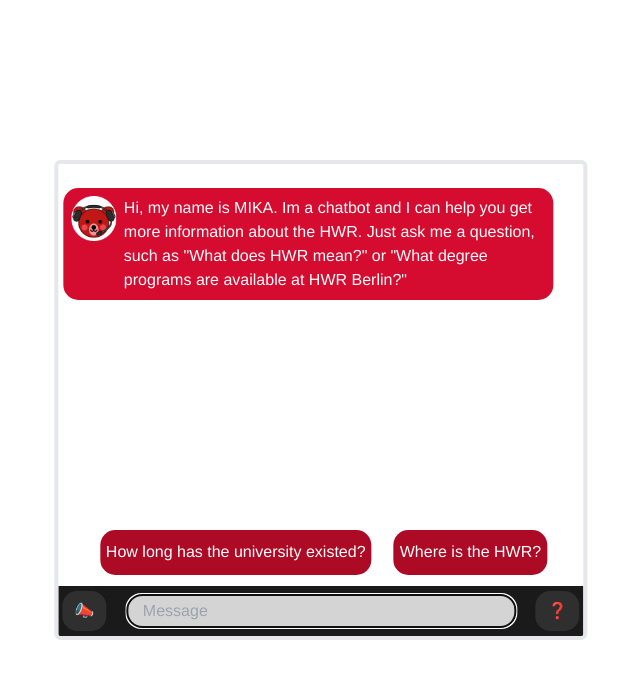
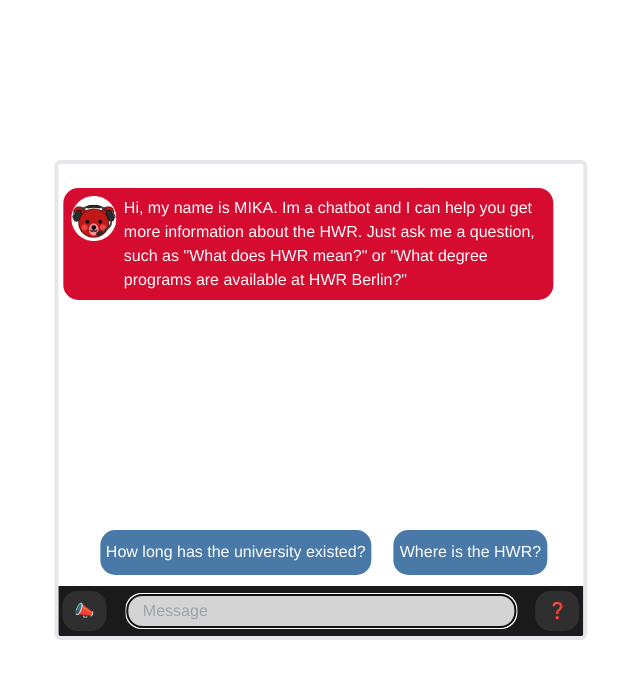
Before and after one commit to hwr-chatbot/Rasa-chatroom-react, a React (Vite) app: page / in a window 1280 px wide. Shown: the top 678 px of the page, without its empty margins (319-959 px from the left). Built offline with nearby package versions, Linux system fonts and the light colour scheme.

Commit message:
Improving readability

```diff
--- a/src/components/ChatBubble/ChatBubble.css
+++ b/src/components/ChatBubble/ChatBubble.css
@@ -4,17 +4,18 @@
 	padding:6px;
 	margin-left:5px;
 	width: auto;
-	background-color: #ad0a25;
+	background-color: rgb(73, 121, 166);
 	align-content: center;
 	justify-content: center;
 	flex-wrap: wrap;
 	overflow-y: hidden;
 	user-select: none;
 	height: auto;
+	transition: all 0.1s ease-out;
 }
 
 .chatBubble:hover {
 	cursor: pointer;
-	background-color: #8a0f23;
+	background-color: goldenrod;
 	transform: translate(0px, -2px) scale(1.03);
 }
--- a/src/components/ChatView/ChatView.css
+++ b/src/components/ChatView/ChatView.css
@@ -49,7 +49,7 @@
 }
 
 .chatview-me-message > span {
-	background-color: #ad0a26;
+	background-color: rgb(73, 121, 166);
 }
 
 .chatview-me-message > span > img,
--- a/src/components/ChatView/ChatView.tsx
+++ b/src/components/ChatView/ChatView.tsx
@@ -59,7 +59,7 @@
 						<span> { element.text === "..." ? (
 							<span className='flex h-full ml-2'>
 								<div className='h-2 w-2 m-auto mr-1 float-left bg-slate-200 rounded-full animate-bounce [animation-delay:-0.2s]'></div>
-								<div className='h-2 w-2 m-auto mr-1 float-left bg-slate-100 rounded-full animate-bounce [animation-delay:-0.1s]'></div>
+								<div className='h-2 w-2 m-auto mr-1 float-left bg-slate-200 rounded-full animate-bounce [animation-delay:-0.1s]'></div>
 								<div className='h-2 w-2 m-auto mr-1 float-left bg-slate-200 rounded-full animate-bounce'></div>
 					   		</span>
 						) : (
```
